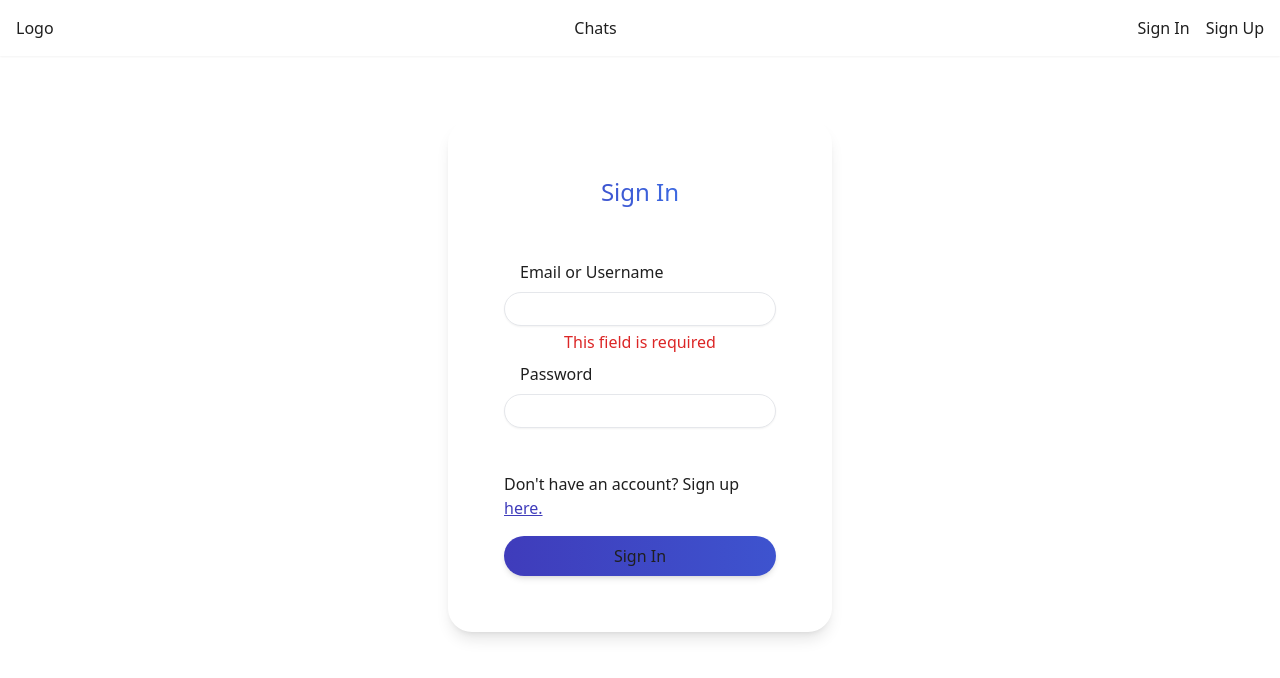
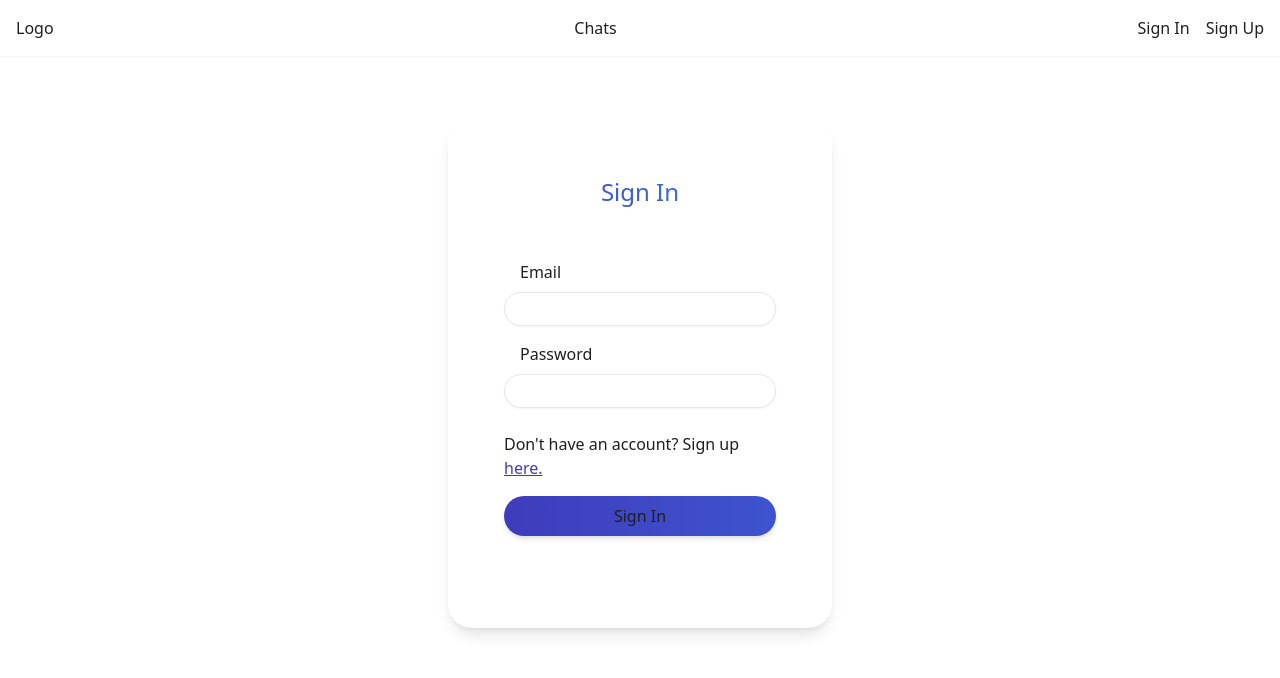
Before and after one commit to NemanjaRadonjic/chat-app, a React (Vite) app: page /sign-in in a window 1280 px wide. Shown: the top 678 px of the page. Built offline with nearby package versions, Linux system fonts and the light colour scheme.

Commit message:
users stored in supabase

```diff
--- a/package.json
+++ b/package.json
@@ -10,6 +10,7 @@
     "preview": "vite preview"
   },
   "dependencies": {
+    "@supabase/supabase-js": "^2.45.4",
     "react": "^18.3.1",
     "react-dom": "^18.3.1",
     "react-router-dom": "^6.26.2"
--- a/src/components/Forms/SignInForm.tsx
+++ b/src/components/Forms/SignInForm.tsx
@@ -1,29 +1,54 @@
-import { Link } from "react-router-dom";
+import { Link, useNavigate } from "react-router-dom";
 import useForm from "../../hooks/useForm";
+import supabase from "../../supabase/client";
+import { useState } from "react";
 
-const initialState = {
-  emailOrUsername: "",
-  password: "",
+const signIn = async (email: string, password: string) => {
+  const { data, error } = await supabase.auth.signInWithPassword({
+    email,
+    password,
+  });
+  return { data, error };
 };
 
 const SignInForm = () => {
-  const [inputs, handleChange] = useForm(initialState);
+  const [inputs, onChange] = useForm();
+  const [error, setError] = useState<string | null>(null);
+
+  const navigate = useNavigate();
+
+  const handleSubmit = async (e: React.FormEvent<HTMLFormElement>) => {
+    e.preventDefault();
+    if (!inputs.email.length || !inputs.password.length) {
+      setError("Please fill in all fields.");
+    } else {
+      const response = await signIn(inputs.email, inputs.password);
+      if (response.error) {
+        setError(response.error.message);
+      } else {
+        navigate("/chats");
+      }
+    }
+  };
+
+  const handleChange = (e: React.ChangeEvent<HTMLInputElement>) => {
+    onChange(e);
+    setError("");
+  };
+
   return (
-    <form className="flex flex-col gap-4">
+    <form onSubmit={handleSubmit} className="flex flex-col gap-4">
       <div className="flex flex-col">
-        <label className="ml-4" htmlFor="emailOrUsername">
-          Email or Username
+        <label className="ml-4" htmlFor="email">
+          Email
         </label>
         <input
-          value={inputs.emailOrUsername}
+          value={inputs.email}
           onChange={handleChange}
           className="hover:border-accent mt-2 w-full rounded-full border px-4 py-1 font-normal shadow-sm transition-[border-color] focus:outline-none"
-          id="emailOrUsername"
+          id="email"
           type="text"
         />
-        <div className="mt-1 h-4 text-center text-red-600">
-          This field is required
-        </div>
       </div>
 
       <div className="flex flex-col">
@@ -37,7 +62,6 @@ const SignInForm = () => {
           id="password"
           type="password"
         />
-        <div className="mt-1 h-4 text-center text-red-600"></div>
       </div>
 
       <p className="mt-2">
@@ -52,6 +76,7 @@ const SignInForm = () => {
       >
         Sign In
       </button>
+      <div className="mt-1 h-4 text-center text-red-600">{error}</div>
     </form>
   );
 };
--- a/src/components/Forms/SignUpForm.tsx
+++ b/src/components/Forms/SignUpForm.tsx
@@ -1,4 +1,4 @@
-import { Link } from "react-router-dom";
+import { Link, useNavigate } from "react-router-dom";
 import useForm from "../../hooks/useForm";
 import { useState } from "react";
 import { AuthFormErrorsType } from "../../helpers/types";
@@ -8,6 +8,7 @@ import {
   validateRepeatPassword,
   validateUsername,
 } from "../../helpers/validation";
+import supabase from "../../supabase/client";
 
 const getValidationFunction = (type: string) => {
   switch (type) {
@@ -22,16 +23,28 @@ const getValidationFunction = (type: string) => {
   }
 };
 
-const initialState = {
+const initialErrorState = {
   username: "",
   email: "",
   password: "",
   repeatPassword: "",
+  main: null,
+};
+
+const signUp = async (username: string, email: string, password: string) => {
+  const { data, error } = await supabase.auth.signUp({
+    email,
+    password,
+    options: { data: { username } },
+  });
+  return { data, error };
 };
 
 const SignUpForm = () => {
-  const [inputs, onChange] = useForm(initialState);
-  const [errors, setErrors] = useState<AuthFormErrorsType>(initialState);
+  const [inputs, onChange] = useForm();
+  const [errors, setErrors] = useState<AuthFormErrorsType>(initialErrorState);
+
+  const navigate = useNavigate();
 
   const handleChange = (e: React.ChangeEvent<HTMLInputElement>) => {
     onChange(e);
@@ -42,16 +55,34 @@ const SignUpForm = () => {
         inputs,
         setErrors,
       ),
+      main: null,
     }));
   };
 
-  const handleSubmit = (e: React.FormEvent<HTMLFormElement>) => {
+  const handleSubmit = async (e: React.FormEvent<HTMLFormElement>) => {
     e.preventDefault();
     const errorsArr = Object.values(errors);
-    if (errorsArr.every((err) => err == null)) {
-      console.log("valid");
-    } else {
-      console.log("invalid");
+    const inputsArr = Object.values(inputs);
+
+    if (inputsArr.some((input) => !input.length)) {
+      setErrors((prevState) => ({
+        ...prevState,
+        main: "Please fill in all fields",
+      }));
+    } else if (errorsArr.every((err) => err == null)) {
+      const response = await signUp(
+        inputs.username,
+        inputs.email,
+        inputs.password,
+      );
+      if (response.error) {
+        setErrors((prevState) => ({
+          ...prevState,
+          main: response.error?.message,
+        }));
+      } else {
+        navigate("/sign-in");
+      }
     }
   };
 
@@ -127,6 +158,7 @@ const SignUpForm = () => {
       >
         Sign Up
       </button>
+      <div className="mt-1 h-4 text-center text-red-600">{errors.main}</div>
     </form>
   );
 };
--- a/src/helpers/validation.ts
+++ b/src/helpers/validation.ts
@@ -34,7 +34,7 @@ export const validatePassword = (
     return "Password is too short.";
   } else if (password.length > 21) {
     return "Password is too long.";
-  } else if (password !== repeatPassword && repeatPassword?.length) {
+  } else if (password !== repeatPassword && repeatPassword.length) {
     if (setErrors) {
       setErrors((prevState) => ({
         ...prevState,
--- a/src/hooks/useForm.ts
+++ b/src/hooks/useForm.ts
@@ -1,7 +1,13 @@
 import { useState } from "react";
-import { AuthFormType } from "../helpers/types";
 
-const useForm = (initialState: AuthFormType) => {
+const initialState = {
+  username: "",
+  email: "",
+  password: "",
+  repeatPassword: "",
+};
+
+const useForm = () => {
   const [state, setState] = useState(initialState);
 
   const handleChange = (e: React.ChangeEvent<HTMLInputElement>) =>
--- /dev/null
+++ b/src/supabase/client.ts
@@ -0,0 +1,7 @@
+import { createClient } from "@supabase/supabase-js";
+
+const supabaseUrl = import.meta.env.VITE_SUPABASE_URL;
+const supabaseKey = import.meta.env.VITE_SUPABASE_ANON_KEY;
+const supabase = createClient(supabaseUrl, supabaseKey);
+
+export default supabase;
```
Also changed, not shown: src/helpers/types.ts (+16 -5 lines), 2 other files (tests, documents, lock files or other folders).
